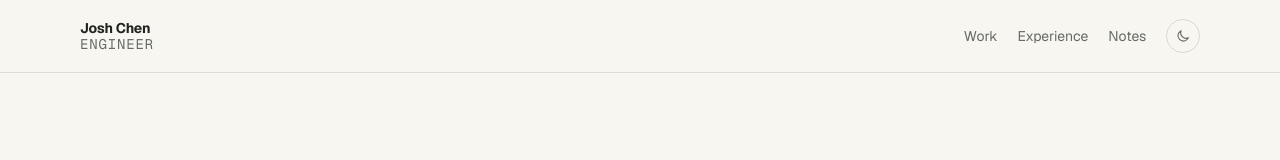
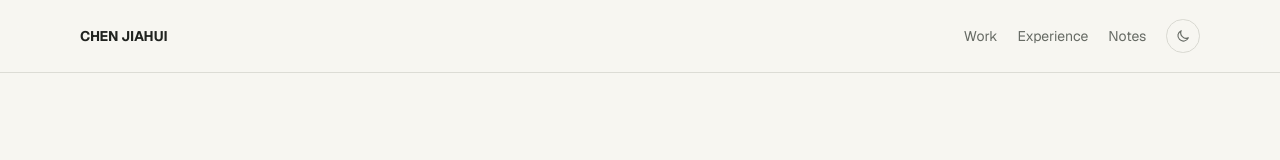
Before and after one commit to joshchen-dev/jhchen-site, a Next.js app: page / in a window 1280 px wide. Shown: the top 160 px of the page. Built offline with nearby package versions, Linux system fonts and the light colour scheme.

Commit message:
Update portfolio identity and resume

```diff
--- a/src/components/header.tsx
+++ b/src/components/header.tsx
@@ -1,3 +1,3 @@
 import Link from "next/link";
 import { ThemeToggle } from "@/components/theme-toggle";
-export function Header() { return <header className="site-header"><div className="shell flex h-[4.5rem] items-center justify-between"><Link href="/" className="nameplate" aria-label="Josh Chen, home"><strong>Josh Chen</strong><span>Engineer</span></Link><nav className="flex items-center gap-5 text-sm text-muted" aria-label="Primary navigation"><Link className="nav-link hidden sm:block" href="/#work">Work</Link><Link className="nav-link hidden sm:block" href="/#experience">Experience</Link><Link className="nav-link" href="/blog">Notes</Link><ThemeToggle /></nav></div></header>; }
+export function Header() { return <header className="site-header"><div className="shell flex h-[4.5rem] items-center justify-between"><Link href="/" className="nameplate" aria-label="CHEN JIAHUI, home"><strong>CHEN JIAHUI</strong></Link><nav className="flex items-center gap-5 text-sm text-muted" aria-label="Primary navigation"><Link className="nav-link hidden sm:block" href="/#work">Work</Link><Link className="nav-link hidden sm:block" href="/#experience">Experience</Link><Link className="nav-link" href="/blog">Notes</Link><ThemeToggle /></nav></div></header>; }
--- a/src/data/site.ts
+++ b/src/data/site.ts
@@ -1,5 +1,5 @@
 export const siteConfig = {
-  name: "Josh Chen",
+  name: "CHEN JIAHUI",
   title: "DevOps, SRE & Backend Engineer",
   email: "josh@joshchen.dev",
   url: "https://joshchen.dev",
```
Also changed, not shown: 2 other files (tests, documents, lock files or other folders).
